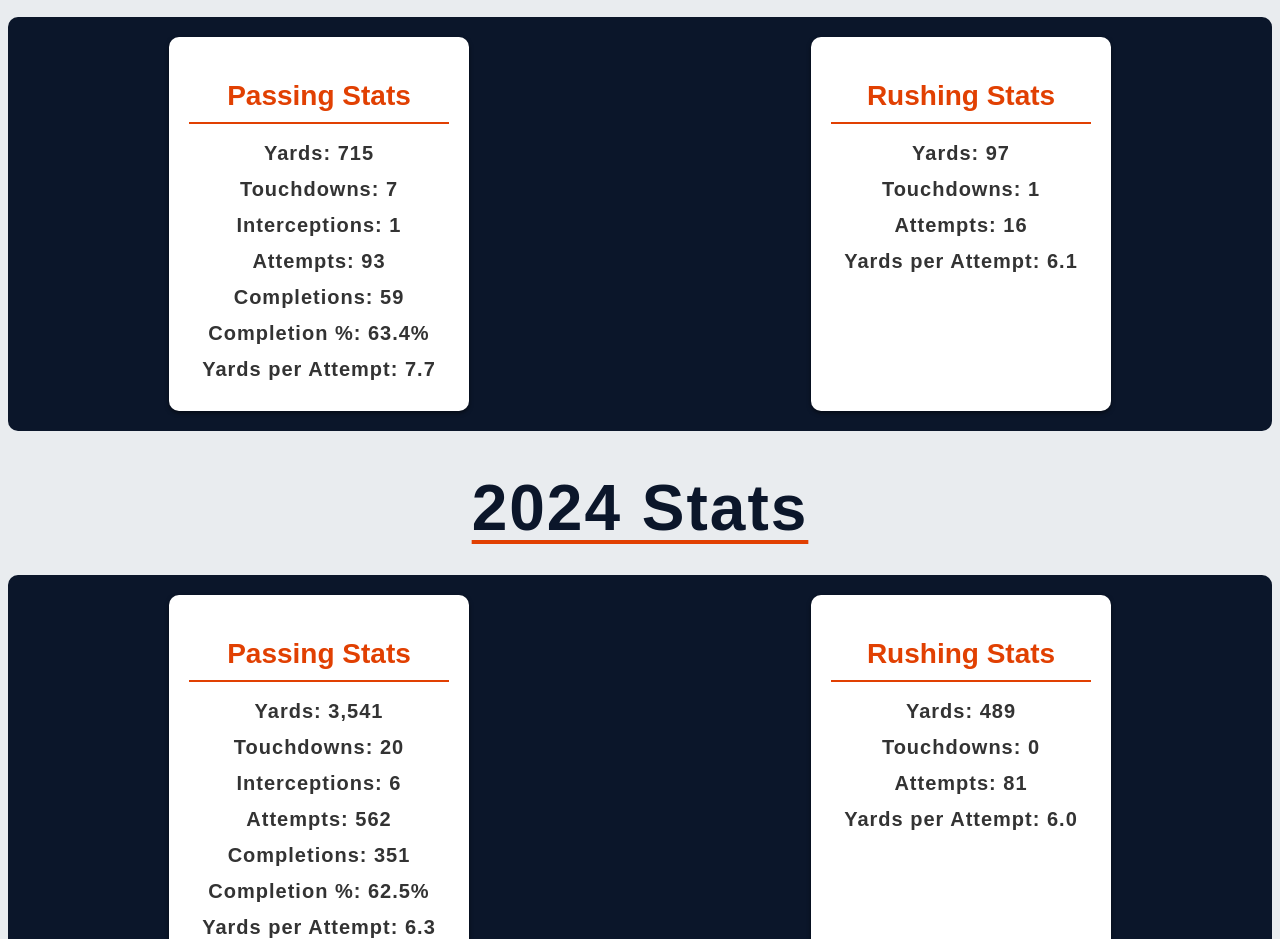
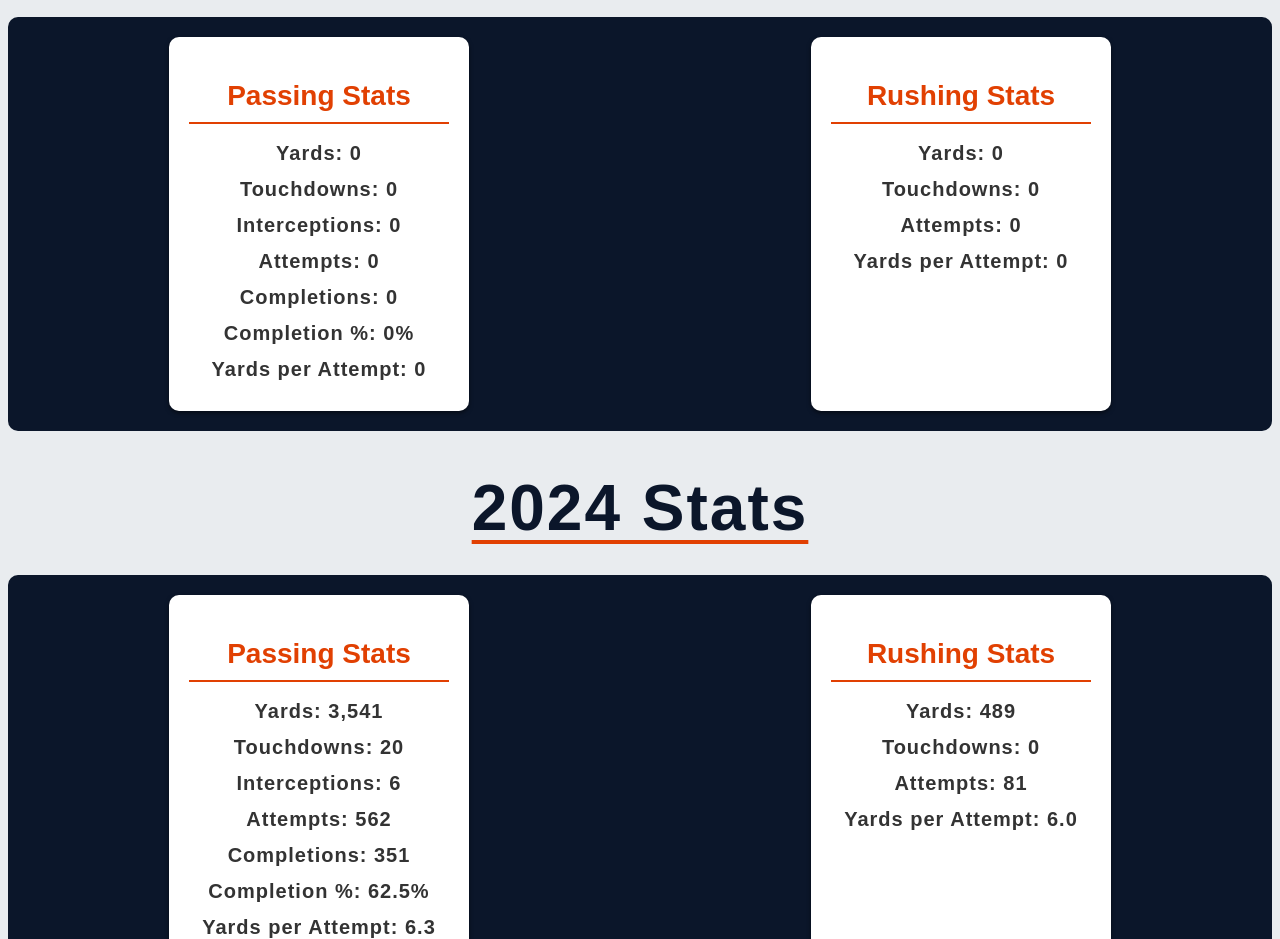
Before and after one commit to Bakermark1996/journey-to-4000, a plain HTML site: page docs/index.html in a window 1280 px wide. Shown: the part 1080-2019 px from the top of the page. Drawn offline with Linux system fonts and the light colour scheme; no server answers.

Commit message:
Updated static stats to start at 0

```diff
--- a/docs/index.html
+++ b/docs/index.html
@@ -40,20 +40,20 @@
         <div class="stats-2025" id="2025-stats">
             <div class="passing" id="passing-stats-container-2025">
                 <h2>Passing Stats</h2>
-                <p><strong>Yards:</strong> 715</p>
-                <p><strong>Touchdowns:</strong> 7</p>
-                <p><strong>Interceptions:</strong> 1</p>
-                <p><strong>Attempts:</strong> 93</p>
-                <p><strong>Completions:</strong> 59</p>
-                <p><strong>Completion %:</strong> 63.4%</p>
-                <p><strong>Yards per Attempt:</strong> 7.7</p>
+                <p><strong>Yards:</strong> 0</p>
+                <p><strong>Touchdowns:</strong> 0</p>
+                <p><strong>Interceptions:</strong> 0</p>
+                <p><strong>Attempts:</strong> 0</p>
+                <p><strong>Completions:</strong> 0</p>
+                <p><strong>Completion %:</strong> 0%</p>
+                <p><strong>Yards per Attempt:</strong> 0</p>
             </div>
             <div class="rushing" id="rushing-stats-container-2025">
                 <h2>Rushing Stats</h2>
-                <p><strong>Yards:</strong> 97</p>
-                <p><strong>Touchdowns:</strong> 1</p>
-                <p><strong>Attempts:</strong> 16</p>
-                <p><strong>Yards per Attempt:</strong> 6.1</p>
+                <p><strong>Yards:</strong> 0</p>
+                <p><strong>Touchdowns:</strong> 0</p>
+                <p><strong>Attempts:</strong> 0</p>
+                <p><strong>Yards per Attempt:</strong> 0</p>
             </div>
         </div>
         <h1 class="header-2024">2024 Stats</h1>
```
